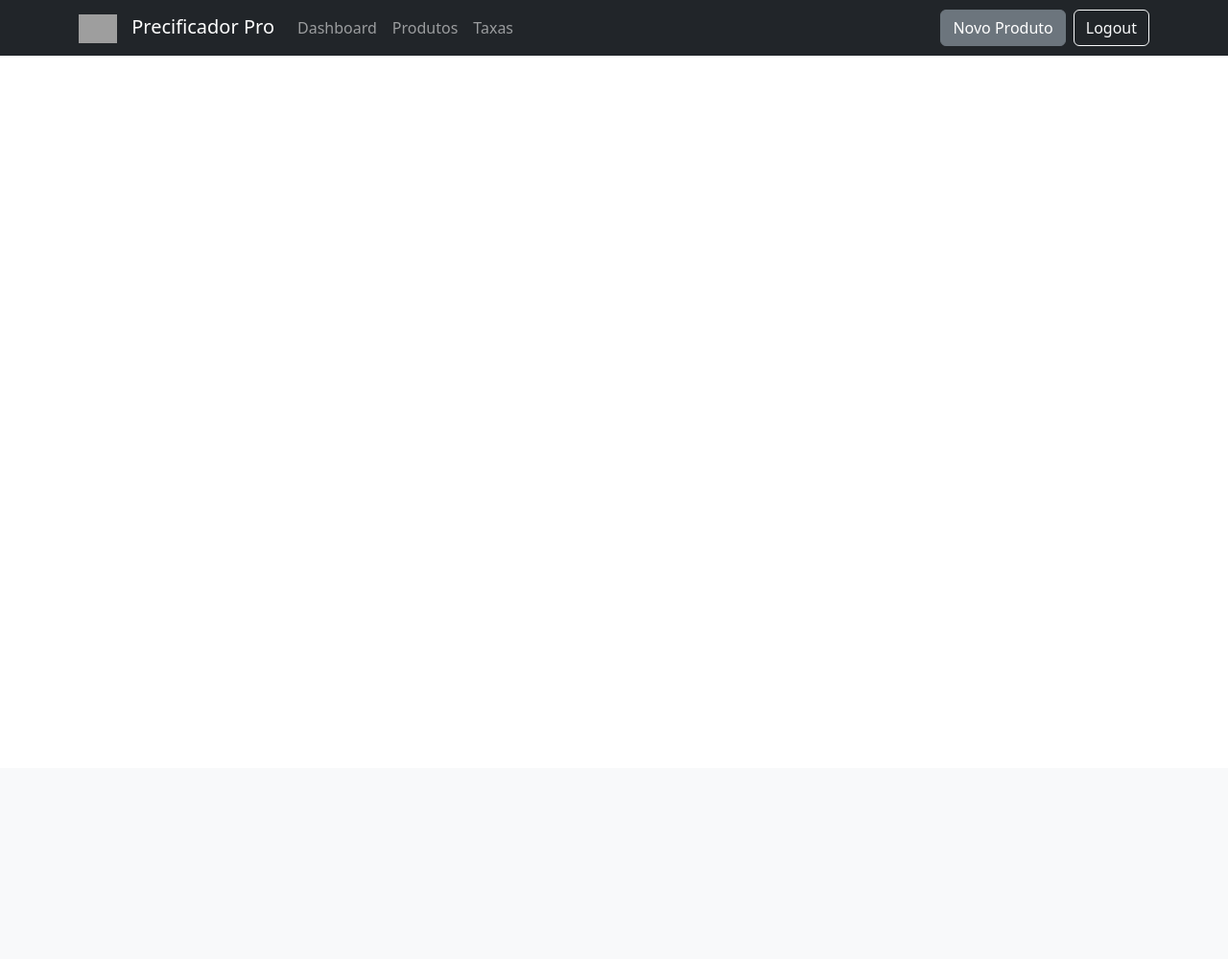
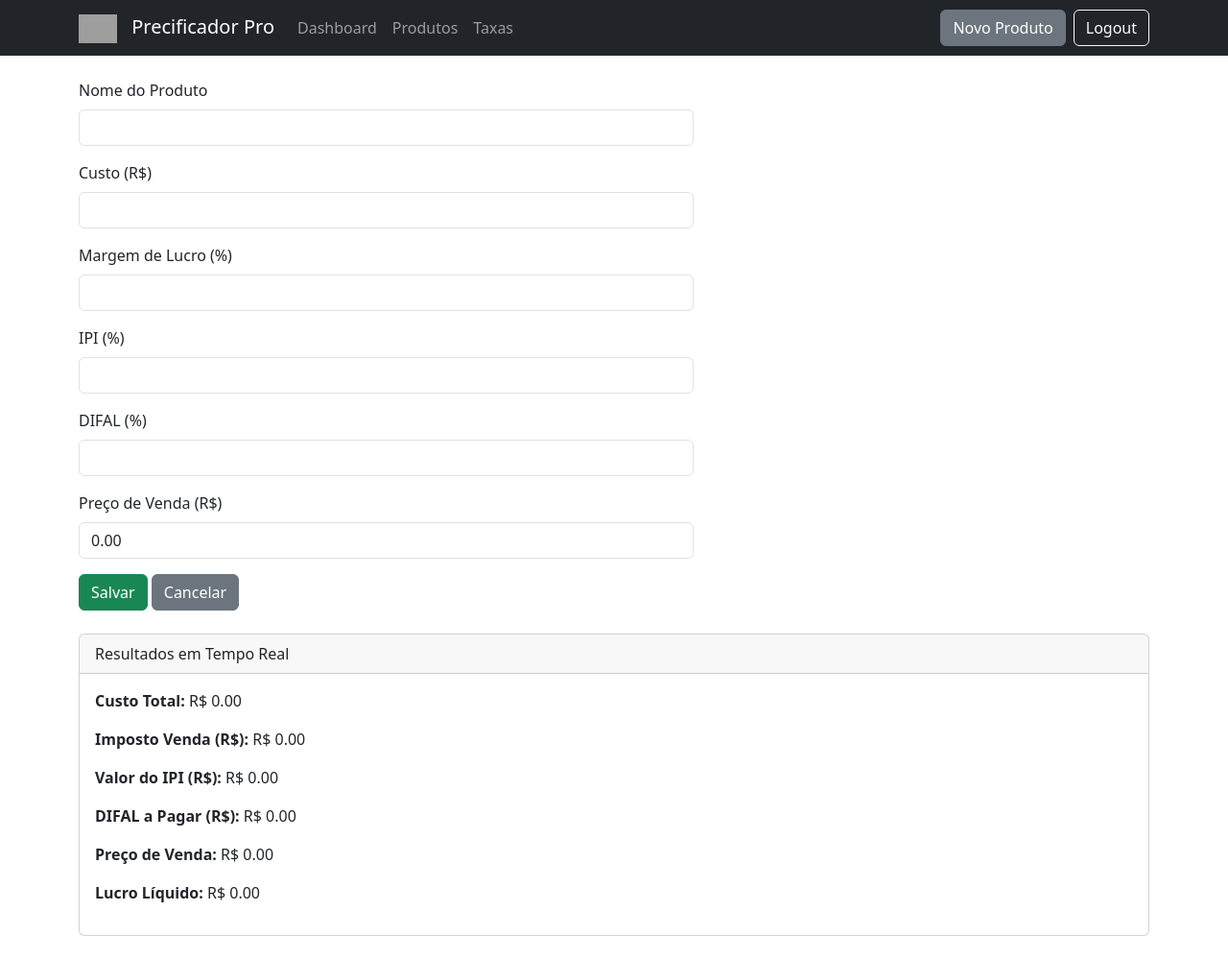
Before and after one commit to mauriciobtsso/precificador-pro, a Flask app: page /produto/novo in a window 1280 px wide. Shown: the whole page at 96% size. Before the commit the page ends 58 px from the top, so only its background shows below. Run offline with Flask 3, Linux system fonts and the light colour scheme; a user stored in the database is signed in; grey boxes are pictures that could not be loaded.

Commit message:
Update produto_form.html

```diff
--- a/app/templates/produto_form.html
+++ b/app/templates/produto_form.html
@@ -4,24 +4,100 @@
     <form method="POST" id="precificador-form">
         <div class="row">
             <div class="col-lg-7">
+                <!-- Nome -->
+                <div class="mb-3">
+                    <label for="nome" class="form-label">Nome do Produto</label>
+                    <input type="text" class="form-control" id="nome" name="nome" value="{{ produto.nome if produto else '' }}" required>
                 </div>
-            <div class="col-lg-5">
+
+                <!-- Custo -->
+                <div class="mb-3">
+                    <label for="custo" class="form-label">Custo (R$)</label>
+                    <input type="number" step="0.01" class="form-control" id="custo" name="custo" value="{{ produto.custo if produto else '' }}" oninput="calcularPreco()" required>
                 </div>
+
+                <!-- Margem -->
+                <div class="mb-3">
+                    <label for="margem" class="form-label">Margem de Lucro (%)</label>
+                    <input type="number" step="0.01" class="form-control" id="margem" name="margem" value="{{ produto.margem if produto else '' }}" oninput="calcularPreco()" required>
+                </div>
+
+                <!-- IPI -->
+                <div class="mb-3">
+                    <label for="ipi" class="form-label">IPI (%)</label>
+                    <input type="number" step="0.01" class="form-control" id="ipi" name="ipi" value="{{ produto.ipi if produto else '' }}" oninput="calcularPreco()">
+                </div>
+
+                <!-- DIFAL -->
+                <div class="mb-3">
+                    <label for="difal" class="form-label">DIFAL (%)</label>
+                    <input type="number" step="0.01" class="form-control" id="difal" name="difal" value="{{ produto.difal if produto else '' }}" oninput="calcularPreco()">
+                </div>
+
+                <!-- Preço de venda calculado -->
+                <div class="mb-3">
+                    <label for="precoVenda" class="form-label">Preço de Venda (R$)</label>
+                    <input type="text" class="form-control" id="precoVenda" name="precoVenda" value="{{ produto.preco_venda if produto else '' }}" readonly>
+                </div>
+
+                <button type="submit" class="btn btn-success">Salvar</button>
+                <a href="{{ url_for('main.produtos') }}" class="btn btn-secondary">Cancelar</a>
+            </div>
         </div>
     </form>
-    {% if produto and produto.preco_a_vista %}
+
+    <!-- Resultados em Tempo Real -->
     <div class="card mt-4">
+        <div class="card-header">Resultados em Tempo Real</div>
+        <div class="card-body">
+            <p><strong>Custo Total:</strong> R$ <span id="resCusto">0,00</span></p>
+            <p><strong>Imposto Venda (R$):</strong> R$ <span id="resImposto">0,00</span></p>
+            <p><strong>Valor do IPI (R$):</strong> R$ <span id="resIPI">0,00</span></p>
+            <p><strong>DIFAL a Pagar (R$):</strong> R$ <span id="resDifal">0,00</span></p>
+            <p><strong>Preço de Venda:</strong> R$ <span id="resPreco">0,00</span></p>
+            <p><strong>Lucro Líquido:</strong> R$ <span id="resLucro">0,00</span></p>
         </div>
-    {% endif %}
+    </div>
 {% endblock %}
+
 {% block scripts %}
-    <script src="https://unpkg.com/imask"></script>
     <script>
-        // SCRIPT COMPLETO E CORRIGIDO PARA CÁLCULO E MÁSCARAS
+        function calcularPreco() {
+            let custo = parseFloat(document.getElementById("custo").value) || 0;
+            let margem = parseFloat(document.getElementById("margem").value) || 0;
+            let ipi = parseFloat(document.getElementById("ipi").value) || 0;
+            let difal = parseFloat(document.getElementById("difal").value) || 0;
+
+            // Preço base com margem
+            let precoVenda = custo * (1 + margem/100);
+
+            // Impostos
+            let valorIPI = precoVenda * (ipi/100);
+            let valorDIFAL = precoVenda * (difal/100);
+            let valorImposto = valorIPI + valorDIFAL;
+
+            // Preço final
+            let precoFinal = precoVenda + valorImposto;
+
+            // Lucro líquido (preço final - custo - impostos)
+            let lucroLiquido = precoFinal - custo - valorImposto;
+
+            // Preenche campos do formulário
+            document.getElementById("precoVenda").value = precoFinal.toFixed(2);
+
+            // Atualiza resultados em tempo real
+            document.getElementById("resCusto").innerText = custo.toFixed(2);
+            document.getElementById("resImposto").innerText = valorImposto.toFixed(2);
+            document.getElementById("resIPI").innerText = valorIPI.toFixed(2);
+            document.getElementById("resDifal").innerText = valorDIFAL.toFixed(2);
+            document.getElementById("resPreco").innerText = precoFinal.toFixed(2);
+            document.getElementById("resLucro").innerText = lucroLiquido.toFixed(2);
+        }
+
+        document.addEventListener("DOMContentLoaded", function() {
+            if (typeof calcularPreco === "function") {
+                calcularPreco();
+            }
+        });
     </script>
-    {% if produto %}
-    <script>
-        document.addEventListener('DOMContentLoaded', () => setTimeout(calcularPreco, 150));
-    </script>
-    {% endif %}
 {% endblock %}
```
